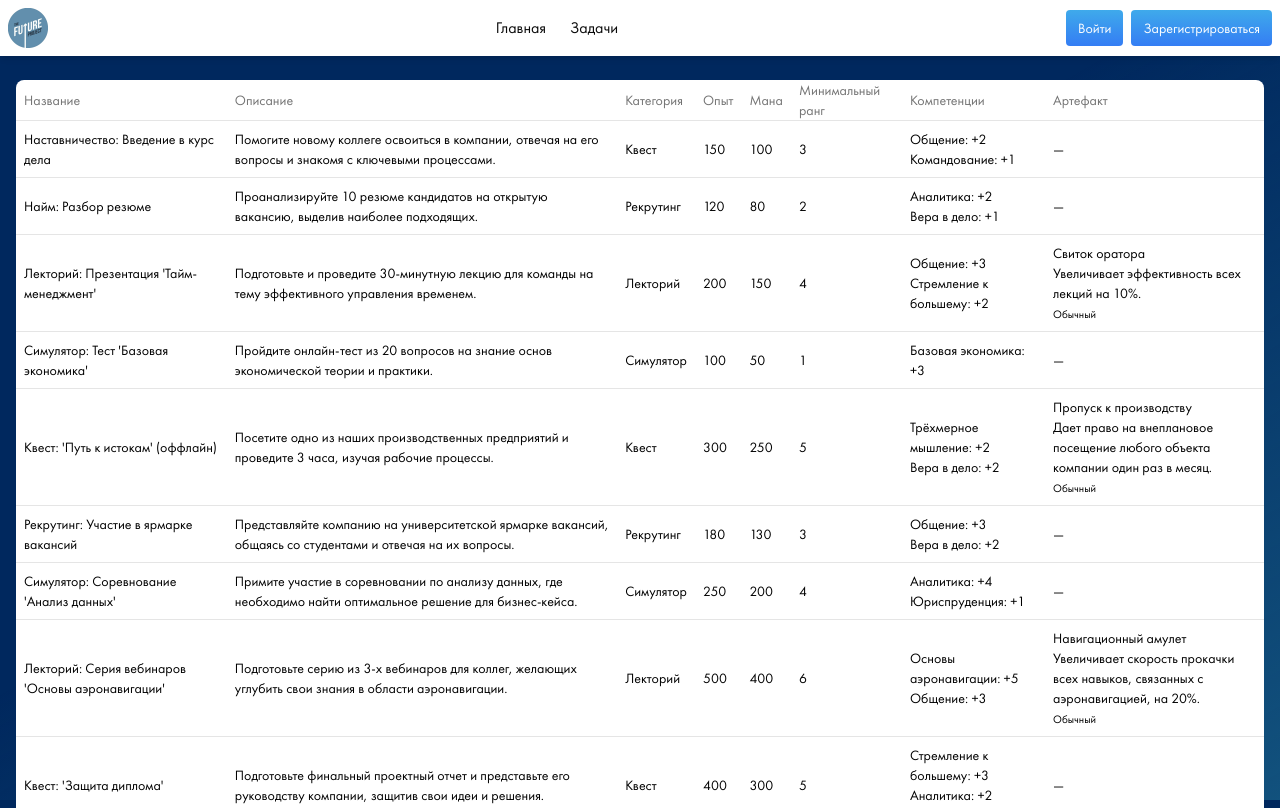
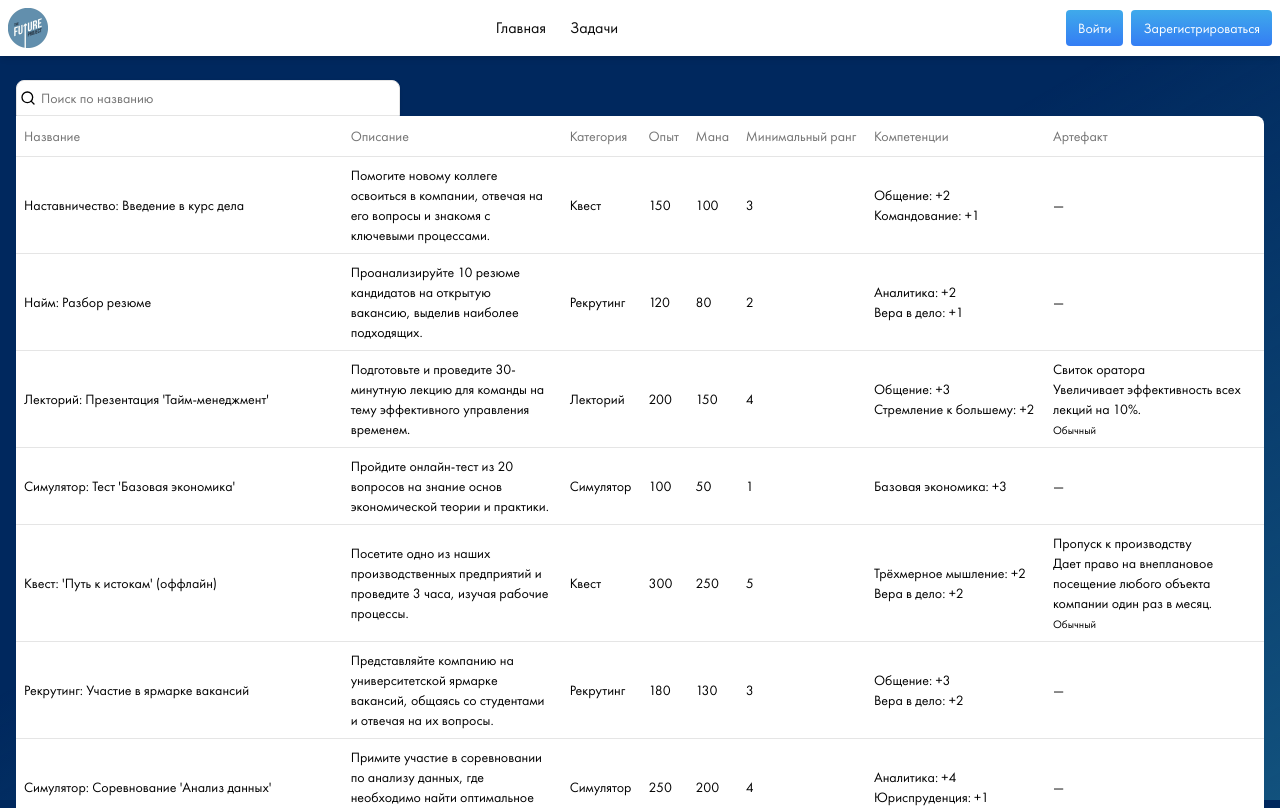
Before and after one commit to dmitrykulakovfrontend/vite-react, a React (Vite) app: page /tasks in a window 1280 px wide. Shown: the top 808 px of the page. Built offline with nearby package versions, Linux system fonts and the light colour scheme.

Commit message:
WIP: add sorting and filtering for table

```diff
--- /dev/null
+++ b/src/components/ui/input.tsx
@@ -0,0 +1,22 @@
+import * as React from "react"
+
+import { cn } from "@/lib/utils"
+
+const Input = React.forwardRef<HTMLInputElement, React.ComponentProps<"input">>(
+  ({ className, type, ...props }, ref) => {
+    return (
+      <input
+        type={type}
+        className={cn(
+          "flex h-9 w-full rounded-md border border-input bg-transparent px-3 py-1 text-base shadow-sm transition-colors file:border-0 file:bg-transparent file:text-sm file:font-medium file:text-foreground placeholder:text-muted-foreground focus-visible:outline-none focus-visible:ring-1 focus-visible:ring-ring disabled:cursor-not-allowed disabled:opacity-50 md:text-sm",
+          className
+        )}
+        ref={ref}
+        {...props}
+      />
+    )
+  }
+)
+Input.displayName = "Input"
+
+export { Input }
--- a/src/routes/tasks.tsx
+++ b/src/routes/tasks.tsx
@@ -1,4 +1,5 @@
 import { Button } from "@/components/ui/button";
+import { Input } from "@/components/ui/input";
 import {
   Table,
   TableBody,
@@ -7,46 +8,198 @@ import {
   TableHeader,
   TableRow,
 } from "@/components/ui/table";
-import type { Task } from "@/types/Tasks";
+import type { Rarity, Task } from "@/types/Tasks";
 import { createFileRoute } from "@tanstack/react-router";
 import {
   flexRender,
   getCoreRowModel,
+  getFilteredRowModel,
   getPaginationRowModel,
+  getSortedRowModel,
   useReactTable,
   type ColumnDef,
+  type ColumnFiltersState,
+  type SortingState,
 } from "@tanstack/react-table";
+import { ArrowDown, ArrowUp, SearchIcon } from "lucide-react";
+import { useState } from "react";
+
+const rarityMap: Record<Rarity, number> = {
+  Обычный: 1,
+  Редкий: 2,
+  Эпический: 3,
+  Легендарный: 4,
+};
 export const Route = createFileRoute("/tasks")({
   component: Tasks,
 });
 const columns: ColumnDef<Task>[] = [
   {
     accessorKey: "title",
-    header: "Название",
+    header: ({ column }) => {
+      const isSorted = column.getIsSorted();
+      return (
+        <Button
+          variant="ghost"
+          className="p-0 rounded-none"
+          onClick={() => column.toggleSorting(isSorted === "asc")}
+        >
+          Название
+          {isSorted === "asc" ? (
+            <ArrowUp className="w-4 h-4 ml-2" />
+          ) : isSorted === "desc" ? (
+            <ArrowDown className="w-4 h-4 ml-2" />
+          ) : (
+            ""
+          )}
+        </Button>
+      );
+    },
   },
   {
     accessorKey: "description",
-    header: "Описание",
+    header: ({ column }) => {
+      const isSorted = column.getIsSorted();
+      return (
+        <Button
+          variant="ghost"
+          className="p-0 rounded-none"
+          onClick={() => column.toggleSorting(isSorted === "asc")}
+        >
+          Описание
+          {isSorted === "asc" ? (
+            <ArrowUp className="w-4 h-4 ml-2" />
+          ) : isSorted === "desc" ? (
+            <ArrowDown className="w-4 h-4 ml-2" />
+          ) : (
+            ""
+          )}
+        </Button>
+      );
+    },
+    cell: ({ row }) => {
+      const description = row.original.description;
+      return <p className="max-w-[200px]">{description}</p>;
+    },
   },
   {
     accessorKey: "category",
-    header: "Категория",
+    header: ({ column }) => {
+      const isSorted = column.getIsSorted();
+      return (
+        <Button
+          variant="ghost"
+          className="p-0 rounded-none"
+          onClick={() => column.toggleSorting(isSorted === "asc")}
+        >
+          Категория
+          {isSorted === "asc" ? (
+            <ArrowUp className="w-4 h-4 ml-2" />
+          ) : isSorted === "desc" ? (
+            <ArrowDown className="w-4 h-4 ml-2" />
+          ) : (
+            ""
+          )}
+        </Button>
+      );
+    },
   },
   {
     accessorKey: "xpReward",
-    header: "Опыт",
+    header: ({ column }) => {
+      const isSorted = column.getIsSorted();
+      return (
+        <Button
+          variant="ghost"
+          className="p-0 rounded-none"
+          onClick={() => column.toggleSorting(isSorted === "asc")}
+        >
+          Опыт
+          {isSorted === "asc" ? (
+            <ArrowUp className="w-4 h-4 ml-2" />
+          ) : isSorted === "desc" ? (
+            <ArrowDown className="w-4 h-4 ml-2" />
+          ) : (
+            ""
+          )}
+        </Button>
+      );
+    },
   },
   {
     accessorKey: "manaReward",
-    header: "Мана",
+    header: ({ column }) => {
+      const isSorted = column.getIsSorted();
+      return (
+        <Button
+          variant="ghost"
+          className="p-0 rounded-none"
+          onClick={() => column.toggleSorting(isSorted === "asc")}
+        >
+          Мана
+          {isSorted === "asc" ? (
+            <ArrowUp className="w-4 h-4 ml-2" />
+          ) : isSorted === "desc" ? (
+            <ArrowDown className="w-4 h-4 ml-2" />
+          ) : (
+            ""
+          )}
+        </Button>
+      );
+    },
   },
   {
     accessorKey: "minRank",
-    header: "Минимальный ранг",
+    header: ({ column }) => {
+      const isSorted = column.getIsSorted();
+      return (
+        <Button
+          variant="ghost"
+          className="p-0 rounded-none"
+          onClick={() => column.toggleSorting(isSorted === "asc")}
+        >
+          Минимальный ранг
+          {isSorted === "asc" ? (
+            <ArrowUp className="w-4 h-4 ml-2" />
+          ) : isSorted === "desc" ? (
+            <ArrowDown className="w-4 h-4 ml-2" />
+          ) : (
+            ""
+          )}
+        </Button>
+      );
+    },
   },
   {
     accessorKey: "competencies",
-    header: "Компетенции",
+    sortingFn: (a, b) => {
+      const aSum = Object.values(a.original.competencies).reduce(
+        (acc, v) => acc + v,
+      );
+      const bSum = Object.values(b.original.competencies).reduce(
+        (acc, v) => acc + v,
+      );
+      return aSum - bSum;
+    },
+    header: ({ column }) => {
+      const isSorted = column.getIsSorted();
+      return (
+        <Button
+          variant="ghost"
+          className="p-0 rounded-none"
+          onClick={() => column.toggleSorting(isSorted === "asc")}
+        >
+          Компетенции
+          {isSorted === "asc" ? (
+            <ArrowUp className="w-4 h-4 ml-2" />
+          ) : isSorted === "desc" ? (
+            <ArrowDown className="w-4 h-4 ml-2" />
+          ) : (
+            ""
+          )}
+        </Button>
+      );
+    },
     cell: ({ row }) => {
       const comps = row.original.competencies;
       return (
@@ -62,14 +215,38 @@ const columns: ColumnDef<Task>[] = [
   },
   {
     accessorKey: "artifactReward",
-    header: "Артефакт",
+    accessorFn: (row: Task) =>
+      row.artifactReward
+        ? (rarityMap[
+            (row.artifactReward.rarity ?? "Обычный").toString().trim() as Rarity
+          ] ?? 1)
+        : 0,
+    header: ({ column }) => {
+      const isSorted = column.getIsSorted();
+      return (
+        <Button
+          variant="ghost"
+          className="p-0 rounded-none"
+          onClick={() => column.toggleSorting(isSorted === "asc")}
+        >
+          Артефакт
+          {isSorted === "asc" ? (
+            <ArrowUp className="w-4 h-4 ml-2" />
+          ) : isSorted === "desc" ? (
+            <ArrowDown className="w-4 h-4 ml-2" />
+          ) : (
+            ""
+          )}
+        </Button>
+      );
+    },
     cell: ({ row }) => {
       const artifact = row.original.artifactReward;
       if (!artifact) return "—";
       return (
-        <div className="max-w-xs">
-          <div>{artifact.name}</div>
-          <div>{artifact.description}</div>
+        <div className="max-w-[200px]">
+          <p>{artifact.name}</p>
+          <p>{artifact.description}</p>
           <small>{artifact.rarity ?? "Обычный"}</small>
         </div>
       );
@@ -278,15 +455,36 @@ function Tasks() {
   //     clearInterval(timer);
   //   };
   // });
+  const [sorting, setSorting] = useState<SortingState>([]);
+  const [columnFilters, setColumnFilters] = useState<ColumnFiltersState>([]);
   const table = useReactTable<Task>({
     data: tasks,
     columns,
     getCoreRowModel: getCoreRowModel(),
     getPaginationRowModel: getPaginationRowModel(),
+    onSortingChange: setSorting,
+    getSortedRowModel: getSortedRowModel(),
+    onColumnFiltersChange: setColumnFilters,
+    getFilteredRowModel: getFilteredRowModel(),
+    state: {
+      sorting,
+      columnFilters,
+    },
   });
   return (
     <div className="p-4 overflow-hidden">
-      <Table className="w-full text-black bg-white rounded-t-md">
+      <div className="relative flex items-center">
+        <SearchIcon className="absolute w-4 h-4 text-black left-1" />
+        <Input
+          placeholder="Поиск по названию"
+          value={(table.getColumn("title")?.getFilterValue() as string) ?? ""}
+          onChange={(event) =>
+            table.getColumn("title")?.setFilterValue(event.target.value)
+          }
+          className="max-w-sm pl-6 text-black bg-white rounded-none rounded-t-md"
+        />
+      </div>
+      <Table className="w-full text-black bg-white rounded-tr-md">
         <TableHeader>
           {table.getHeaderGroups().map((headerGroup) => (
             <TableRow key={headerGroup.id}>
--- a/src/types/Tasks.ts
+++ b/src/types/Tasks.ts
@@ -10,12 +10,12 @@ export type Competency =
   | "Трёхмерное мышление"
   | "Базовая экономика"
   | "Основы аэронавигации";
-
+export type Rarity = "Обычный" | "Редкий" | "Эпический" | "Легендарный";
 export interface Artifact {
   image: string; // ссылка на изображение
   name: string;
   description: string;
-  rarity?: "Обычный" | "Редкий" | "Эпический" | "Легендарный";
+  rarity: Rarity;
 }
 
 export interface Task {
```
